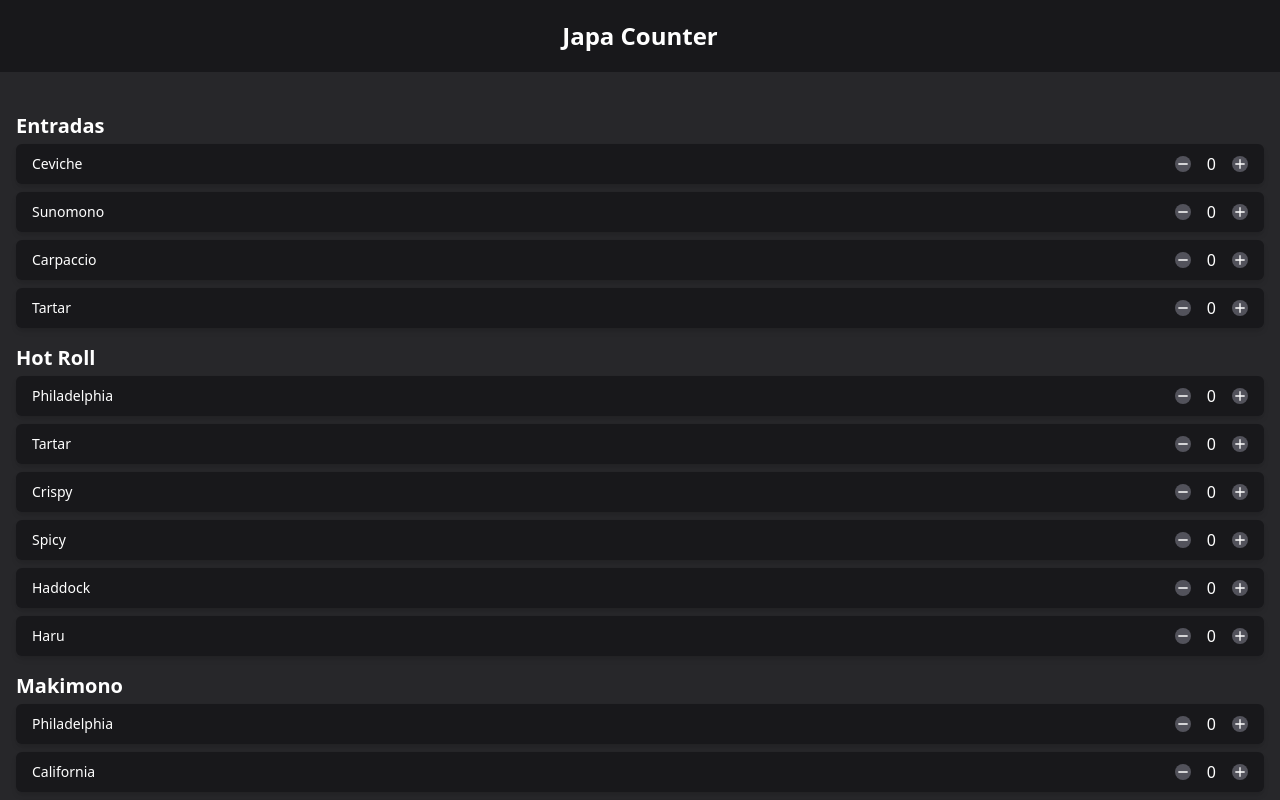
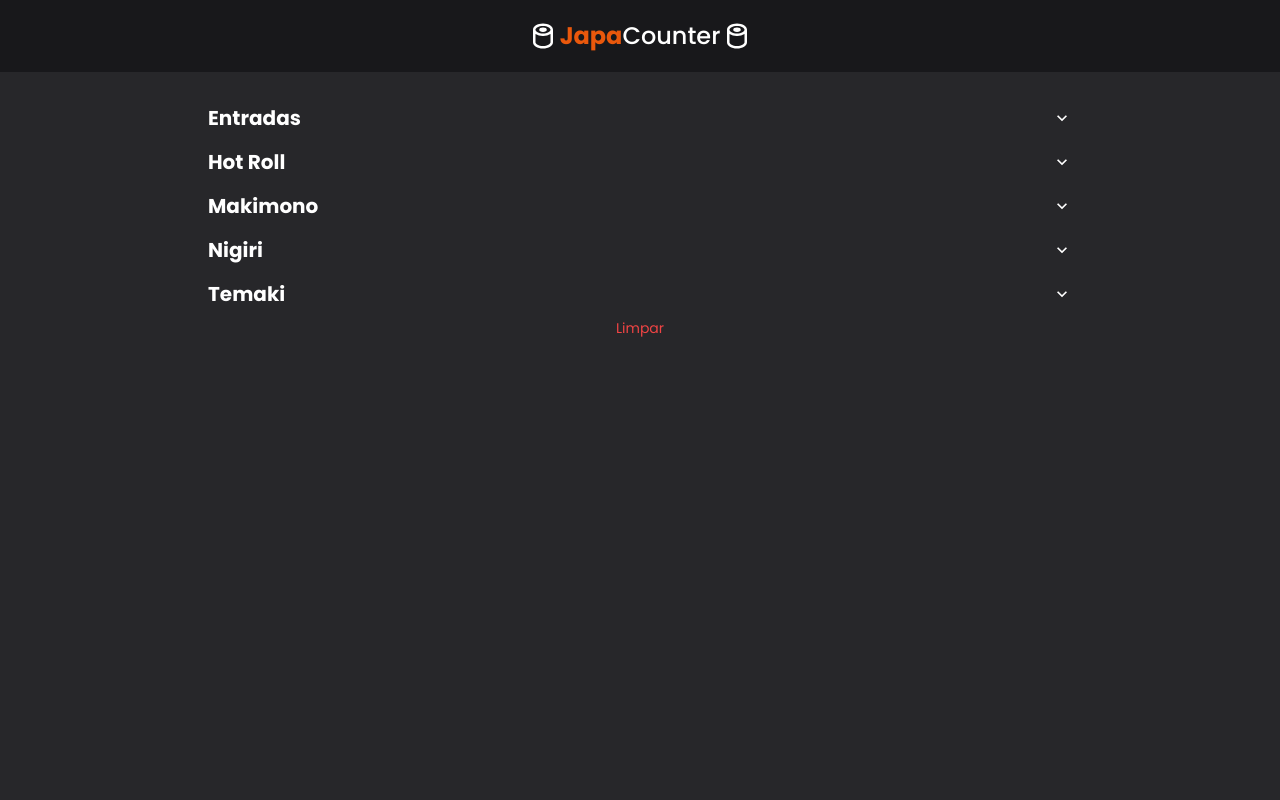
Before and after one commit to yagoramires/FoodCounter, a React (Vite) app: page / in a window 1280 px wide. Shown: the top 800 px of the page. Built offline with nearby package versions, Linux system fonts and the light colour scheme.

Commit message:
função de exibir/ocultar categorias

```diff
--- a/index.html
+++ b/index.html
@@ -1,10 +1,16 @@
 <!DOCTYPE html>
-<html lang="en">
+<html lang="pt-BR">
   <head>
     <meta charset="UTF-8" />
+    <link rel="preconnect" href="https://fonts.googleapis.com" />
+    <link rel="preconnect" href="https://fonts.gstatic.com" crossorigin />
+    <link
+      href="https://fonts.googleapis.com/css2?family=Poppins:wght@400;500;600;700&display=swap"
+      rel="stylesheet"
+    />
     <link rel="icon" type="image/svg+xml" href="/vite.svg" />
     <meta name="viewport" content="width=device-width, initial-scale=1.0" />
-    <title>Vite + React</title>
+    <title>JapaCounter</title>
   </head>
   <body>
     <div id="root"></div>
--- a/src/App.jsx
+++ b/src/App.jsx
@@ -1,11 +1,21 @@
+import { useContext } from 'react';
 import FoodList from './components/FoodList';
 import Header from './components/Header';
+import { QuantityContext } from './context/QuantityContext';
 
 function App() {
+  const { clearCounter } = useContext(QuantityContext);
+
   return (
     <div className='App bg-zinc-800 min-h-screen text-white'>
       <Header />
       <FoodList />
+      <button
+        onClick={clearCounter}
+        className='text-sm w-full text-center text-red-500'
+      >
+        Limpar
+      </button>
     </div>
   );
 }
--- a/src/components/FoodCard.jsx
+++ b/src/components/FoodCard.jsx
@@ -7,7 +7,7 @@ const FoodCard = ({ food }) => {
   const { addPiece, removePiece } = useContext(QuantityContext);
 
   return (
-    <li className='w-full bg-zinc-900 shadow-md rounded-md border-zinc-100 p-2  flex items-center overflow-hidden justify-between px-4'>
+    <li className='w-full bg-zinc-900 shadow-md rounded-md border-zinc-100 p-2 lg:p-4 flex items-center overflow-hidden justify-between px-4'>
       <div className=' flex items-center gap-4'>
         {/* <img src={food.image} alt='' className='w-20' /> */}
         <p className='font-medium text-sm'>{food.name}</p>
@@ -15,12 +15,14 @@ const FoodCard = ({ food }) => {
 
       <div className=' flex items-center gap-4'>
         <MdRemove
-          className='bg-zinc-600 rounded-full'
+          className='bg-zinc-600 rounded-full cursor-pointer'
           onClick={() => removePiece(food.id)}
         />
-        <p>{food.quantity ? food.quantity : 0}</p>
+        <p className='font-bold w-[30px] text-center'>
+          {food.quantity ? food.quantity : 0}
+        </p>
         <MdAdd
-          className='bg-zinc-600 rounded-full'
+          className='bg-zinc-600 rounded-full cursor-pointer'
           onClick={() => addPiece(food.id)}
         />
       </div>
--- a/src/components/FoodList.jsx
+++ b/src/components/FoodList.jsx
@@ -1,24 +1,68 @@
 import FoodCard from './FoodCard';
-import { useContext } from 'react';
+import { useContext, useEffect, useState } from 'react';
 import { QuantityContext } from '../context/QuantityContext';
+import { MdKeyboardArrowDown } from 'react-icons/md';
 
 const FoodList = () => {
+  const [showCategory, setShowCategory] = useState({});
+
   const { foodList } = useContext(QuantityContext);
   const categories = new Set(foodList.map((food) => food.category));
   const categoryList = [...categories];
 
   const categoryCheck = (category) => {
     const filteredList = foodList.filter((food) => food.category === category);
-
     return filteredList.map((food) => <FoodCard key={food.id} food={food} />);
   };
 
+  const hideCategoryHandler = (categoryId) => {
+    console.log(categoryId);
+    const handler = [...showCategory];
+    handler[categoryId] = {
+      category: handler[categoryId].category,
+      show: !handler[categoryId].show,
+    };
+
+    setShowCategory(handler);
+  };
+
+  useEffect(() => {
+    const categoriesObject = [];
+
+    categoryList.forEach((category) =>
+      categoriesObject.push({ category: category, show: false }),
+    );
+    setShowCategory(categoriesObject);
+  }, []);
+
   return (
-    <ul className='flex flex-col gap-2 px-4 mt-8'>
+    <ul className='flex flex-col gap-2 px-4 mt-8 max-w-[896px] mx-auto'>
       {categoryList?.map((category, index) => (
-        <div key={index} className='flex flex-col mt-2 gap-[4px]'>
-          <h2 className='font-bold text-xl'>{category}</h2>
-          <ul className='flex flex-col gap-2'>{categoryCheck(category)}</ul>
+        <div key={index} className='flex flex-col mb-2 gap-[6px]'>
+          <div className='flex justify-between items-center'>
+            <h2 className='font-bold text-xl'>{category}</h2>
+            <button onClick={() => hideCategoryHandler(index)}>
+              <MdKeyboardArrowDown
+                size={20}
+                className={`transition duration-200 ${
+                  showCategory[index]?.category === category &&
+                  showCategory[index]?.show
+                    ? ' rotate-180'
+                    : ''
+                }`}
+              />
+            </button>
+          </div>
+          <ul
+            className={`flex flex-col gap-2 ${
+              showCategory[index]?.category === category &&
+              showCategory[index]?.show
+                ? ''
+                : 'hidden'
+            }`}
+          >
+            {categoryCheck(category)}
+          </ul>
         </div>
       ))}
     </ul>
--- a/src/components/Header.jsx
+++ b/src/components/Header.jsx
@@ -1,8 +1,12 @@
+import { BiSushi } from 'react-icons/bi';
+
 const Header = () => {
   return (
     <header className='w-full bg-zinc-900'>
-      <h1 className='text-2xl font-bold w-full text-center text-white py-5'>
-        Japa Counter
+      <h1 className='text-2xl font-medium w-full text-center text-white py-5 flex justify-center items-center'>
+        <BiSushi size={30} className='mr-[2px]' />
+        <span className='text-orange-600 font-bold'>Japa</span>Counter
+        <BiSushi size={30} className='ml-[2px]' />
       </h1>
     </header>
   );
--- a/src/context/QuantityContext.jsx
+++ b/src/context/QuantityContext.jsx
@@ -37,6 +37,12 @@ export const QuantityProvider = ({ children }) => {
     localStorage.setItem('currentList', localStorageCurrentList);
   };
 
+  const clearCounter = () => {
+    localStorage.removeItem('currentList');
+
+    window.location.reload();
+  };
+
   useEffect(() => {
     const currentList = localStorage.getItem('currentList');
     if (currentList) {
@@ -48,7 +54,9 @@ export const QuantityProvider = ({ children }) => {
   }, []);
 
   return (
-    <QuantityContext.Provider value={{ foodList, addPiece, removePiece }}>
+    <QuantityContext.Provider
+      value={{ foodList, addPiece, removePiece, clearCounter }}
+    >
       {children}
     </QuantityContext.Provider>
   );
--- a/src/index.css
+++ b/src/index.css
@@ -6,4 +6,5 @@
     margin: 0;
     padding: 0;
     box-sizing: border-box;
+    font-family: 'Poppins', sans-serif;
 }
```
